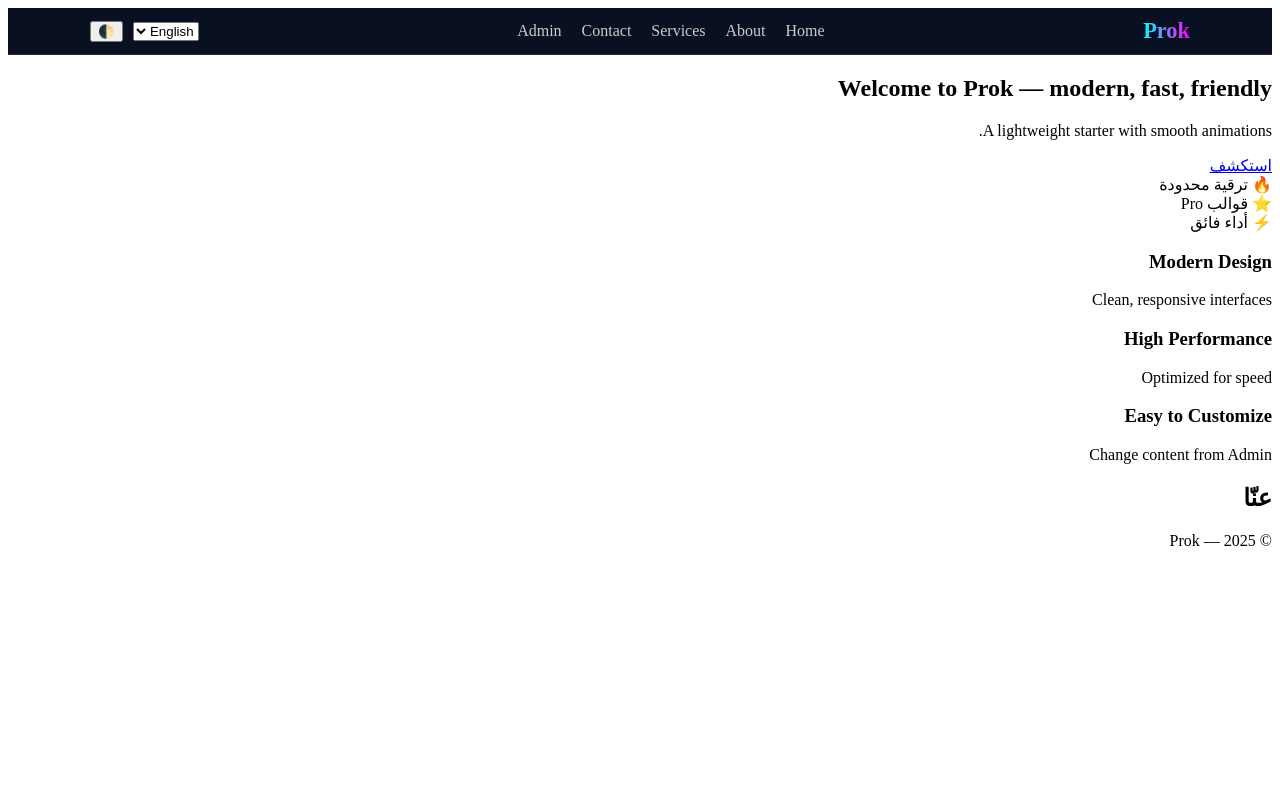
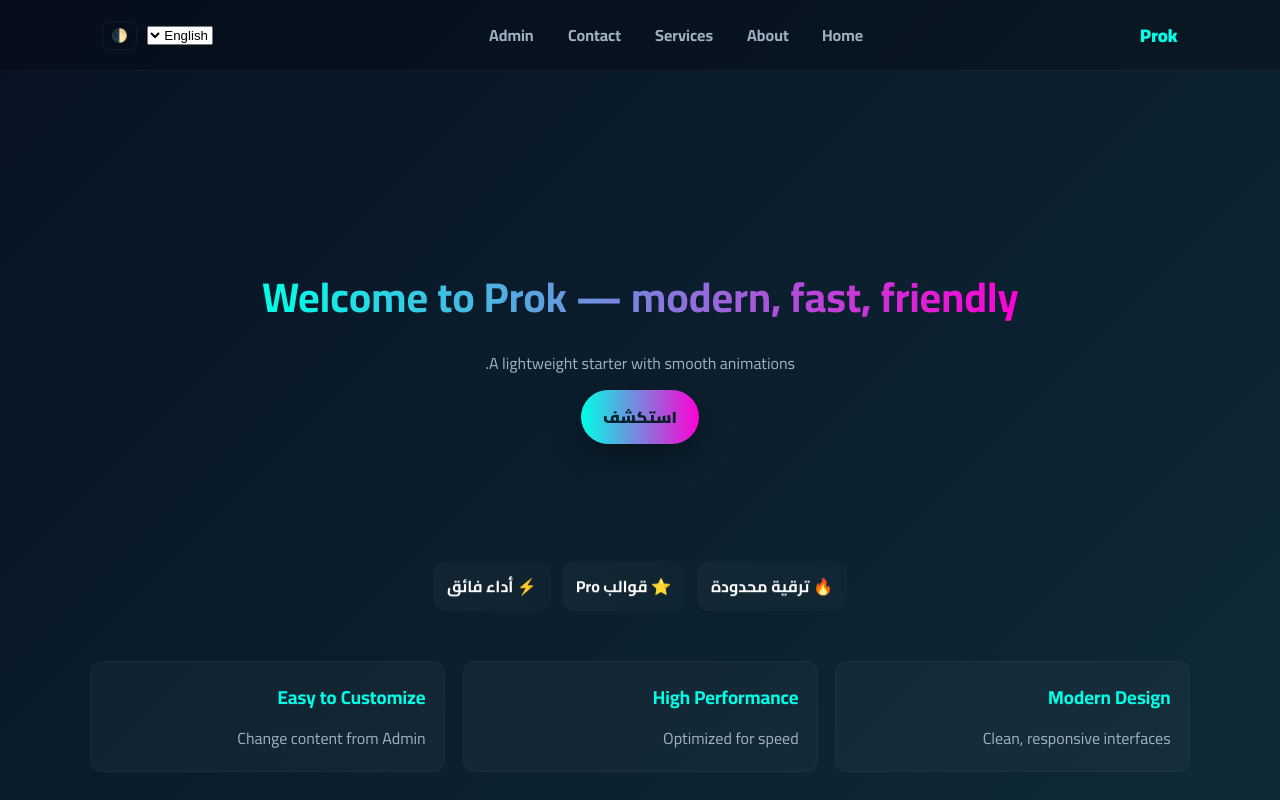
Before and after one commit to Pr00k/Prok, a plain HTML site: page index.html in a window 1280 px wide. Shown: the top 800 px of the page. Drawn offline with Linux system fonts and the light colour scheme; no server answers.

Commit message:
Update style.css

```diff
--- a/assets/css/style.css
+++ b/assets/css/style.css
@@ -1,87 +1,62 @@
-/* === إعدادات القائمة العلوية === */
-.site-header {
-  background: var(--header-bg, #081021);
-  color: white;
-  padding: 10px 20px;
-  position: sticky;
-  top: 0;
-  z-index: 100;
-  display: flex;
-  justify-content: center;
-  border-bottom: 1px solid rgba(255,255,255,0.1);
+/* style.css - Prok responsive */
+@import url('https://fonts.googleapis.com/css2?family=Cairo:wght@400;700;900&display=swap');
+
+:root{
+  --bg1:#071224; --bg2:#0f2a36; --card:rgba(255,255,255,0.03);
+  --accent:#00ffe7; --accent2:#ff00d4; --muted:#9fb0bf; --text:#ffffff;
+}
+[data-theme="light"]{
+  --bg1:#f7fafc; --bg2:#e6eef8; --card:#fff; --accent:#0066ff; --accent2:#ff5ea2; --muted:#334155; --text:#081124;
+}
+*{box-sizing:border-box}
+html,body{height:100%}
+body{margin:0;font-family:'Cairo',sans-serif;background:linear-gradient(135deg,var(--bg1),var(--bg2));color:var(--text);-webkit-font-smoothing:antialiased;-moz-osx-font-smoothing:grayscale}
+.container{max-width:1100px;margin:0 auto;padding:20px}
+
+/* header */
+.site-header{position:sticky;top:0;z-index:80;background:rgba(0,0,0,0.25);backdrop-filter:blur(6px);border-bottom:1px solid rgba(255,255,255,0.04)}
+.nav-container{display:flex;align-items:center;justify-content:space-between;padding:12px}
+.logo{font-weight:900;color:var(--accent);text-decoration:none;font-size:1.15rem}
+.main-nav{display:flex;gap:18px;align-items:center}
+.main-nav a{color:var(--muted);text-decoration:none;padding:8px;border-radius:8px;font-weight:600}
+.main-nav a:hover{color:var(--text);background:rgba(255,255,255,0.03)}
+.controls{display:flex;gap:10px;align-items:center}
+.theme-toggle{background:transparent;border:1px solid rgba(255,255,255,0.06);padding:6px 8px;border-radius:8px;color:var(--muted);cursor:pointer}
+.menu-toggle{display:none;background:transparent;border:none;color:var(--muted);font-size:20px;cursor:pointer;padding:6px}
+
+/* hero */
+.hero{min-height:70vh;display:flex;align-items:center;justify-content:center;position:relative;padding:40px 20px}
+.hero-inner{text-align:center;max-width:900px}
+.hero h1{font-size:2.6rem;margin:0;background:linear-gradient(90deg,var(--accent),var(--accent2));-webkit-background-clip:text;color:transparent}
+.hero p{color:var(--muted);margin:12px 0}
+.btn{display:inline-block;padding:12px 22px;border-radius:999px;background:linear-gradient(90deg,var(--accent),var(--accent2));color:#06202a;font-weight:800;text-decoration:none;box-shadow:0 12px 30px rgba(0,0,0,0.35);transition:transform .15s}
+.btn:active{transform:scale(.98)}
+
+/* ad strip */
+.ad-strip{position:absolute;bottom:18px;left:0;right:0;display:flex;gap:12px;justify-content:center;pointer-events:none}
+.ad-card{background:linear-gradient(90deg,rgba(255,255,255,0.03),rgba(255,255,255,0.02));padding:10px 14px;border-radius:12px;font-weight:700;animation: float 6s ease-in-out infinite}
+@keyframes float{0%{transform:translateY(0)}50%{transform:translateY(-8px)}100%{transform:translateY(0)}}
+
+/* cards */
+.cards{display:grid;grid-template-columns:repeat(auto-fit,minmax(240px,1fr));gap:18px;padding:30px 0}
+.card{background:var(--card);padding:18px;border-radius:12px;border:1px solid rgba(255,255,255,0.03);opacity:0;transform:translateY(20px);transition:opacity .45s ease,transform .45s ease}
+.card.show{opacity:1;transform:none}
+.card h3{color:var(--accent);margin:0 0 8px}
+.card p{color:var(--muted);margin:0}
+
+/* footer */
+.footer{padding:30px 20px;color:var(--muted);text-align:center}
+
+/* responsive */
+@media (max-width:900px){
+  .hero h1{font-size:2.1rem}
+}
+@media (max-width:768px){
+  .main-nav{display:none;position:absolute;top:64px;left:10px;right:10px;background:var(--bg2);border-radius:12px;padding:14px;flex-direction:column;gap:12px;box-shadow:0 20px 40px rgba(0,0,0,0.4)}
+  .main-nav.show{display:flex}
+  .menu-toggle{display:block}
+  .ad-strip{display:none}
 }
 
-.nav-container {
-  display: flex;
-  align-items: center;
-  justify-content: space-between;
-  width: 100%;
-  max-width: 1100px;
-}
-
-.logo {
-  font-size: 1.4rem;
-  font-weight: bold;
-  background: linear-gradient(90deg, #0ff, #f0f);
-  -webkit-background-clip: text;
-  -webkit-text-fill-color: transparent;
-}
-
-#mainNav {
-  display: flex;
-  gap: 20px;
-}
-
-#mainNav a {
-  text-decoration: none;
-  color: #ccc;
-  transition: 0.3s;
-}
-
-#mainNav a:hover {
-  color: #fff;
-}
-
-.controls {
-  display: flex;
-  align-items: center;
-  gap: 10px;
-}
-
-.menu-toggle {
-  display: none;
-  font-size: 1.5rem;
-  background: none;
-  border: none;
-  color: white;
-  cursor: pointer;
-}
-
-/* === للجوال === */
-@media (max-width: 768px) {
-  #mainNav {
-    display: none;
-    flex-direction: column;
-    background: #0b152b;
-    position: absolute;
-    top: 60px;
-    right: 10px;
-    left: 10px;
-    border-radius: 10px;
-    padding: 15px;
-    animation: fadeIn 0.3s ease-in-out;
-  }
-
-  #mainNav.show {
-    display: flex;
-  }
-
-  .menu-toggle {
-    display: block;
-  }
-}
-
-@keyframes fadeIn {
-  from { opacity: 0; transform: translateY(-10px); }
-  to { opacity: 1; transform: translateY(0); }
-}
+/* small perf hint */
+*{will-change:transform,opacity}
```
